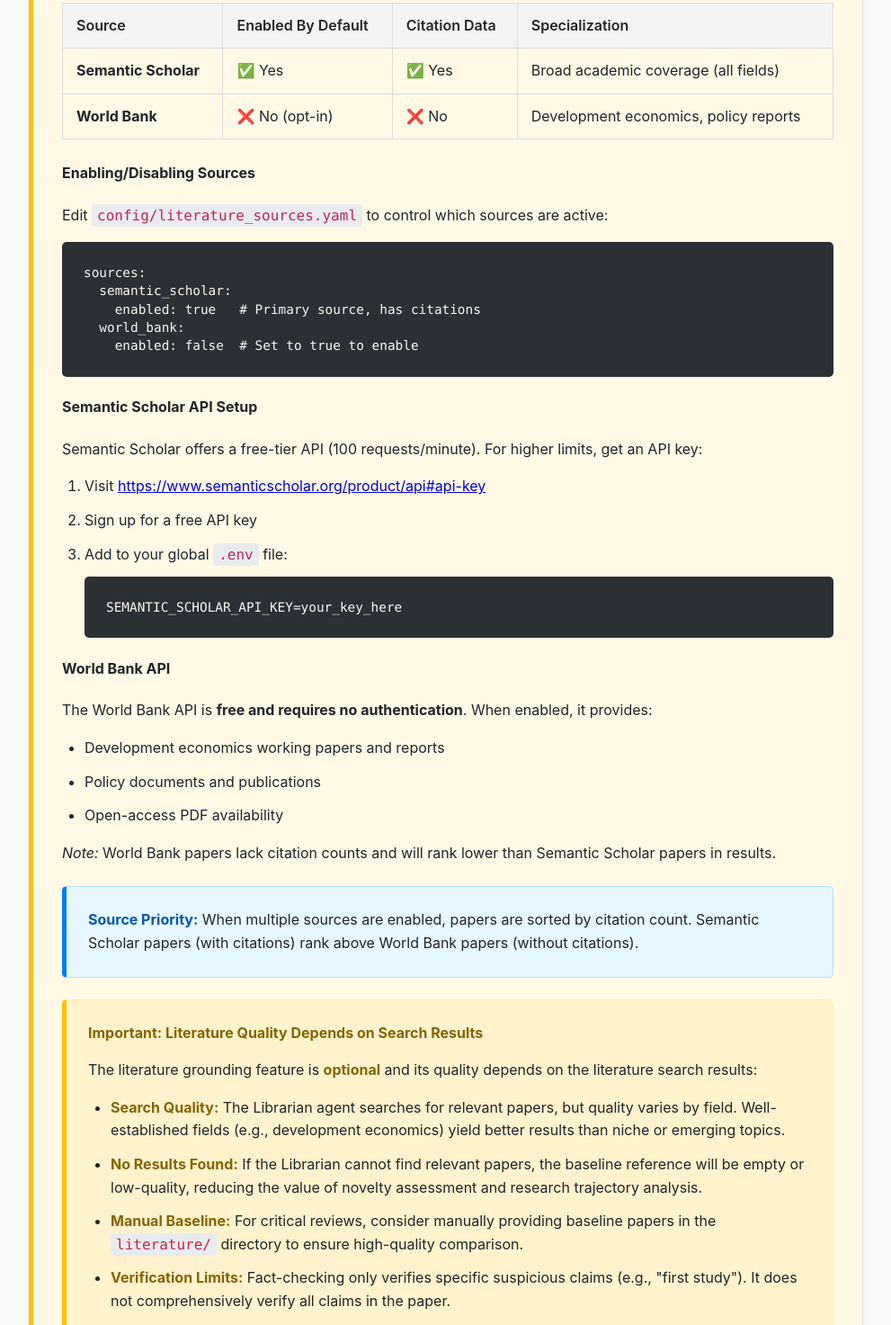
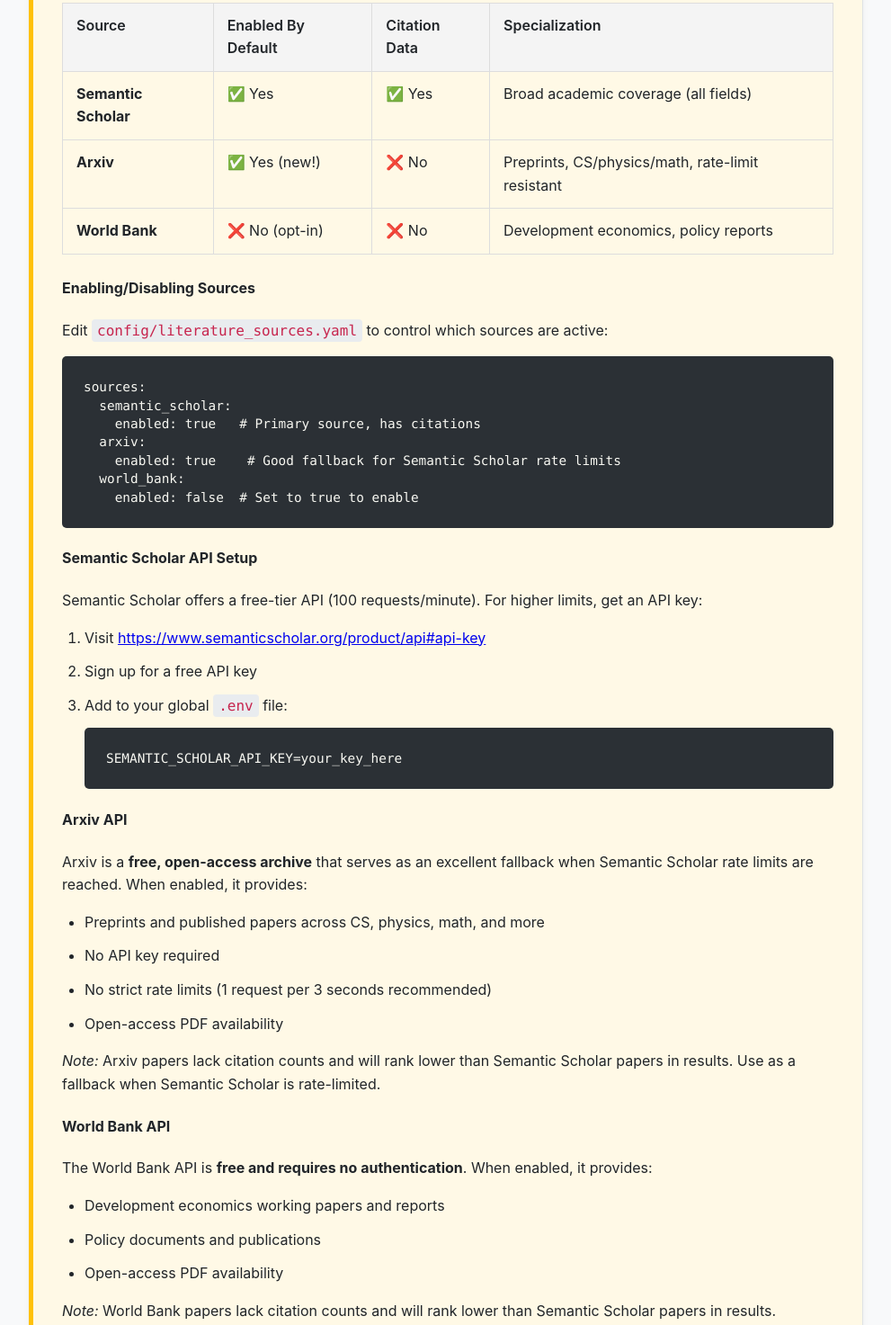
Before and after one commit to ngstcf/agentic-paper-review, a website: page 2_User_Guide_v3.html in a window 1280 px wide. Shown: the part 8925-10398 px from the top of the page at 90% size, without its empty margins (264-1255 px from the left). Drawn offline with Linux system fonts and the light colour scheme.

Commit message:
Add Arxiv documentation to User Guide
- Add Arxiv row to literature sources table
- Add Arxiv API configuration section
- Update Source Priority note to describe quota-based allocation with spill-over

```diff
--- a/2_User_Guide_v3.html
+++ b/2_User_Guide_v3.html
@@ -757,6 +757,12 @@
                         <td>Broad academic coverage (all fields)</td>
                     </tr>
                     <tr>
+                        <td><strong>Arxiv</strong></td>
+                        <td>✅ Yes (new!)</td>
+                        <td>❌ No</td>
+                        <td>Preprints, CS/physics/math, rate-limit resistant</td>
+                    </tr>
+                    <tr>
                         <td><strong>World Bank</strong></td>
                         <td>❌ No (opt-in)</td>
                         <td>❌ No</td>
@@ -770,6 +776,8 @@
 <pre><code>sources:
   semantic_scholar:
     enabled: true   # Primary source, has citations
+  arxiv:
+    enabled: true    # Good fallback for Semantic Scholar rate limits
   world_bank:
     enabled: false  # Set to true to enable
 </code></pre>
@@ -784,6 +792,16 @@
                 </li>
             </ol>
 
+            <h4>Arxiv API</h4>
+            <p>Arxiv is a <strong>free, open-access archive</strong> that serves as an excellent fallback when Semantic Scholar rate limits are reached. When enabled, it provides:</p>
+            <ul>
+                <li>Preprints and published papers across CS, physics, math, and more</li>
+                <li>No API key required</li>
+                <li>No strict rate limits (1 request per 3 seconds recommended)</li>
+                <li>Open-access PDF availability</li>
+            </ul>
+            <p><em>Note:</em> Arxiv papers lack citation counts and will rank lower than Semantic Scholar papers in results. Use as a fallback when Semantic Scholar is rate-limited.</p>
+
             <h4>World Bank API</h4>
             <p>The World Bank API is <strong>free and requires no authentication</strong>. When enabled, it provides:</p>
             <ul>
@@ -794,7 +812,7 @@
             <p><em>Note:</em> World Bank papers lack citation counts and will rank lower than Semantic Scholar papers in results.
 
             <div class="note">
-                <strong>Source Priority:</strong> When multiple sources are enabled, papers are sorted by citation count. Semantic Scholar papers (with citations) rank above World Bank papers (without citations).
+                <strong>Source Priority:</strong> When multiple sources are enabled, the system uses a quota-based allocation with spill-over to ensure fair representation. Papers with citations rank above those without. Each source gets an equal quota (baseline_papers_count ÷ number of sources), with unused slots spilling over to other sources.
             </div>
 
             <div class="warning">
```
